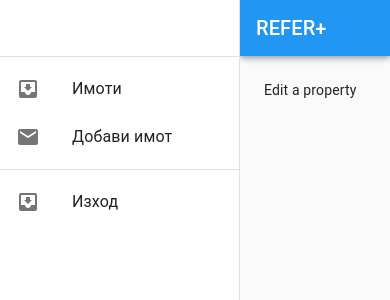
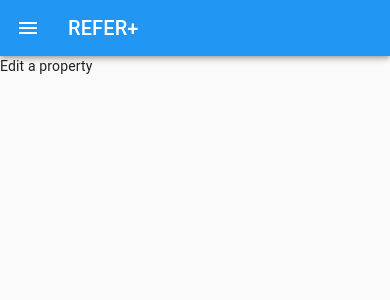
Before and after one commit to Galabov93/BrokerPlatformFrontEnd, a React (Create React App) app: page /property/edit/1 in a window 390 px wide. Shown: the top 300 px of the page. Built offline with nearby package versions, Linux system fonts and the light colour scheme; sample sign-in values are in the browser's storage; the HTML template or start-up script is replaced by a standard one.

Commit message:
create responsive drawer for mobile

```diff
--- a/src/routes/UserRoutes/index.js
+++ b/src/routes/UserRoutes/index.js
@@ -17,7 +17,11 @@ import ListItemIcon from "@material-ui/core/ListItemIcon";
 import ListItemText from "@material-ui/core/ListItemText";
 import InboxIcon from "@material-ui/icons/MoveToInbox";
 import MailIcon from "@material-ui/icons/Mail";
+import Hidden from "@material-ui/core/Hidden";
+import IconButton from "@material-ui/core/IconButton";
+import MenuIcon from "@material-ui/icons/Menu";
 import { logout } from "../../services/Authentication";
+import { useTheme } from "@material-ui/styles";
 
 const drawerWidth = 240;
 
@@ -25,55 +29,55 @@ const useStyles = makeStyles(theme => ({
   root: {
     display: "flex"
   },
+  drawer: {
+    [theme.breakpoints.up("sm")]: {
+      width: drawerWidth,
+      flexShrink: 0
+    }
+  },
   appBar: {
+    [theme.breakpoints.up("sm")]: {
       width: `calc(100% - ${drawerWidth}px)`,
       marginLeft: drawerWidth
+    }
   },
-  drawer: {
-    width: drawerWidth,
-    flexShrink: 0
+  menuButton: {
+    marginRight: theme.spacing(2),
+    [theme.breakpoints.up("sm")]: {
+      display: "none"
+    }
+  },
+  toolbar: theme.mixins.toolbar,
+  link: {
+    textDecoration: "none",
+    color: "inherit"
   },
   drawerPaper: {
     width: drawerWidth
   },
-  link: {
-    textDecoration: "none",
-    color: "inherit"
-  },
-  toolbar: theme.mixins.toolbar,
   content: {
     flexGrow: 1,
-    backgroundColor: theme.palette.background.default,
-    padding: theme.spacing(3)
+    width: "100%"
+    // padding: theme.spacing(3)
   }
 }));
 
-function UserRoutes({ history }) {
+function UserRoutes({ history, container }) {
   const classes = useStyles();
+  const theme = useTheme();
+  const [mobileOpen, setMobileOpen] = React.useState(false);
+
+  const handleDrawerToggle = () => {
+    setMobileOpen(!mobileOpen);
+  };
 
   function handleLogout() {
     logout();
     history.push("/login");
   }
 
-  return (
-    <div className={classes.root}>
-      <CssBaseline />
-      <AppBar position="fixed" className={classes.appBar}>
-        <Toolbar>
-          <Typography variant="h6" noWrap>
-            REFER+
-          </Typography>
-        </Toolbar>
-      </AppBar>
-      <Drawer
-        className={classes.drawer}
-        variant="permanent"
-        classes={{
-          paper: classes.drawerPaper
-        }}
-        anchor="left"
-      >
+  const drawer = (
+    <div>
       <div className={classes.toolbar} />
       <Divider />
       <List>
@@ -81,8 +85,8 @@ function UserRoutes({ history }) {
           { text: "Имоти", route: "/real-estates" },
           { text: "Добави имот", route: "/property/add/100" }
         ].map((item, index) => (
-            <Link className={classes.link} to={item.route}>
-              <ListItem button key={item.text}>
+          <Link key={item.text} className={classes.link} to={item.route}>
+            <ListItem button>
               <ListItemIcon>
                 {index % 2 === 0 ? <InboxIcon /> : <MailIcon />}
               </ListItemIcon>
@@ -102,7 +106,58 @@ function UserRoutes({ history }) {
           </ListItem>
         ))}
       </List>
+    </div>
+  );
+
+  return (
+    <div className={classes.root}>
+      <CssBaseline />
+      <AppBar position="fixed" className={classes.appBar}>
+        <Toolbar>
+          <IconButton
+            color="inherit"
+            aria-label="open drawer"
+            edge="start"
+            onClick={handleDrawerToggle}
+            className={classes.menuButton}
+          >
+            <MenuIcon />
+          </IconButton>
+          <Typography variant="h6" noWrap>
+            REFER+
+          </Typography>
+        </Toolbar>
+      </AppBar>
+      <nav className={classes.drawer} aria-label="mailbox folders">
+        <Hidden smUp implementation="css">
+          <Drawer
+            container={container}
+            variant="temporary"
+            anchor={theme.direction === "rtl" ? "right" : "left"}
+            open={mobileOpen}
+            onClose={handleDrawerToggle}
+            classes={{
+              paper: classes.drawerPaper
+            }}
+            ModalProps={{
+              keepMounted: true // Better open performance on mobile.
+            }}
+          >
+            {drawer}
           </Drawer>
+        </Hidden>
+        <Hidden xsDown implementation="css">
+          <Drawer
+            classes={{
+              paper: classes.drawerPaper
+            }}
+            variant="permanent"
+            open
+          >
+            {drawer}
+          </Drawer>
+        </Hidden>
+      </nav>
       <main className={classes.content}>
         <div className={classes.toolbar} />
         <ProtectedRoute exact path="/" component={() => <div>Dashboard</div>} />
@@ -137,37 +192,3 @@ function UserRoutes({ history }) {
 }
 
 export default withRouter(UserRoutes);
-
-// export default function UserRoutes() {
-//   return (
-//     <div>
-//       {/* <ProtectedRoute component={() => <Header />} /> */}
-//       <ProtectedRoute exact path="/" component={() => <div>Dashboard</div>} />
-//       <ProtectedRoute
-//         exact
-//         path="/real-estates"
-//         component={() => <RealEstates />}
-//       />
-//       <ProtectedRoute
-//         exact
-//         path="/property-page/:id"
-//         component={() => <PropertyPage />}
-//       />
-//       <ProtectedRoute
-//         exact
-//         path="/profile"
-//         component={() => <div>My profile</div>}
-//       />
-//       <ProtectedRoute
-//         exact
-//         path="/property/add/:id"
-//         component={() => <AddNewProperty />}
-//       />
-//       <ProtectedRoute
-//         exact
-//         path="/property/edit/:id"
-//         component={() => <div>Edit a property</div>}
-//       />
-//     </div>
-//   );
-// }
```
Lines whose indentation alone changed are shown as unchanged.
